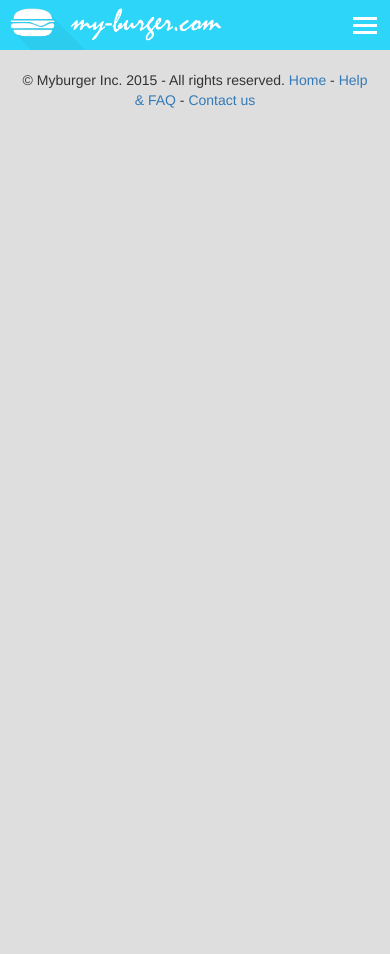
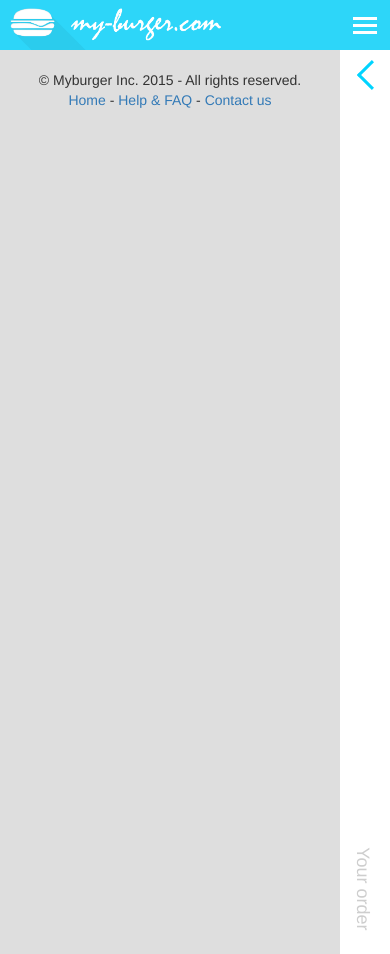
Before and after one commit to crysxd/Project-Workshop-of-Database-Systems-CS357, a PHP site: page /meals.php in a window 390 px wide. Run offline with PHP 8.4, Linux system fonts and the light colour scheme.

Commit message:
Implemented side drawer for orders

```diff
--- a/Webpage/css/meals.css
+++ b/Webpage/css/meals.css
@@ -1,3 +1,152 @@
 #meals{
   padding-top: 50px;
 }
+
+#main-content {
+  margin-right: 350px;
+  -webkit-transition: margin-right .3s;
+  -moz-transition: margin-right .3s;
+  -ms-transition: margin-right .3s;
+  -o-transition: margin-right .3s;
+  transition: margin-right .3s;
+}
+
+#main-contant-overlay {
+  position: fixed;
+  left: 0;
+  right: 0;
+  top: 50px;
+  bottom: 0;
+  height: 100%;
+  background: rgba(0, 0, 0, 0.8);
+  opacity: 0;
+  visibility: hidden;
+  z-index: 8999;
+  -webkit-transition: opacity .3s;
+  -moz-transition: opacity .3s;
+  -ms-transition: opacity .3s;
+  -o-transition: opacity .3s;
+  transition: opacity .3s;
+}
+
+#left-drawer {
+  position: fixed;
+  z-index: 9000;
+  top: 50px;
+  right: 0;
+  bottom: 0;
+  width: 300px;
+  height: 100%;
+  background: white;
+  padding: 20px;
+  padding-top: 10px;
+  -webkit-transition: right .3s, padding-left .3s;
+  -moz-transition: right .3s, padding-left .3s;
+  -ms-transition: right .3s, padding-left .3s;
+  -o-transition: right .3s, padding-left .3s;
+  transition: right .3s, padding-left .3s;
+}
+
+#left-drawer.drawer-open {
+  right: 0;
+}
+
+#drawer-toggle {
+  position: absolute;
+  cursor: pointer;
+  top: 10px;
+  left: 10px;
+  height: 30px;
+  width: 0;
+  opacity: 0;
+  overflow: hidden;
+  -webkit-transition: all .3s;
+  -moz-transition: all .3s;
+  -ms-transition: all .3s;
+  -o-transition: all .3s;
+  transition: all .3s;
+}
+
+#drawer-toggle>.top-bar,
+#drawer-toggle>.bottom-bar {
+  height: 3px;
+  width: 21px;
+  left: 0;
+  position: absolute;
+  background: #00d4ff;
+  -webkit-transition: opacity .3s, -webkit-transform .3s;
+  -moz-transition: opacity .3s, transform .3s;
+  -ms-transition: opacity .3s, transform .3s;
+  -o-transition: opacity .3s, transform .3s;
+  transition: opacity .3s, transform .3s;
+}
+
+#drawer-toggle>.top-bar {
+  transform: translate(5px, 7px) rotate(-45deg);
+  -webkit-transform: translate(5px, 7px) rotate(-45deg);
+  top: 0;
+}
+
+#drawer-toggle>.bottom-bar {
+  transform: translate(5px, -7px) rotate(45deg);
+  -webkit-transform: translate(5px, -7px) rotate(45deg);
+  bottom: 0;
+}
+
+#left-drawer.drawer-open #drawer-toggle>.top-bar {
+  transform: translate(7px, 7px) rotate(45deg) !important;
+  -webkit-transform: translate(7px, 7px) rotate(45deg) !important;
+}
+
+#left-drawer.drawer-open #drawer-toggle>.bottom-bar {
+ transform: translate(7px, -7px) rotate(-45deg) !important;
+  -webkit-transform: translate(7px, -7px) rotate(-45deg) !important;
+}
+
+#drawer-title {
+  transform: rotate(90deg);
+  -webkit-transform: rotate(90deg);
+  color: #cecece;
+  position: absolute;
+  bottom: 105px;
+  left: -20px;
+  opacity: 0;
+  -webkit-transition: opacity .3s;
+  -moz-transition: opacity .3s;
+  -ms-transition: opacity .3s;
+  -o-transition: opacity .3s;
+  transition: opacity .3s;
+}
+
+#left-drawer.drawer-open #drawer-title {
+  opacity: 0;
+}
+
+#left-drawer h4 {
+  margin: 0;
+  margin-top: 5px;
+  padding: 0;
+}
+
+@media (max-width: 768px) {
+  #drawer-toggle {
+    opacity: 1;
+    width: 30px;
+  }
+
+  #left-drawer {
+    right: -250px;
+    padding-left: 50px;
+  }
+
+  #main-content {
+    margin-right: 50px;
+  }
+  #drawer-title {
+    opacity: 1;
+  }
+  #main-contant-overlay.visible {
+    opacity: 1;
+    visibility: visible;
+  }
+}
--- a/Webpage/js/meals.js
+++ b/Webpage/js/meals.js
@@ -2,3 +2,13 @@
 $(document).ready(function() {
   window.setTimeout(hideLoadingOverlay, 250);
 });
+
+$('#drawer-toggle, #left-drawer').click(function(e) {
+  $('#left-drawer').toggleClass('drawer-open');
+  $('#main-contant-overlay').toggleClass('visible');
+  e.stopPropagation();
+});
+
+$('#main-contant-overlay').click(function() {
+  $('#drawer-toggle').click();
+});
--- a/Webpage/meals.php
+++ b/Webpage/meals.php
@@ -35,9 +35,21 @@
 
   <div id="main-content">
 
+    <div id="main-contant-overlay"></div>
+
     <!-- How to order list -->
     <section id="meals">
 
+    </section>
+
+    <!-- How to order list -->
+    <section id="left-drawer">
+      <div id="drawer-toggle">
+        <div class="top-bar"></div>
+        <div class="bottom-bar"></div>
+      </div>
+      <h4 id="drawer-title">Your order</h4>
+      <h4>Your order</h4>
     </section>
 
     <!-- Footer -->
```
